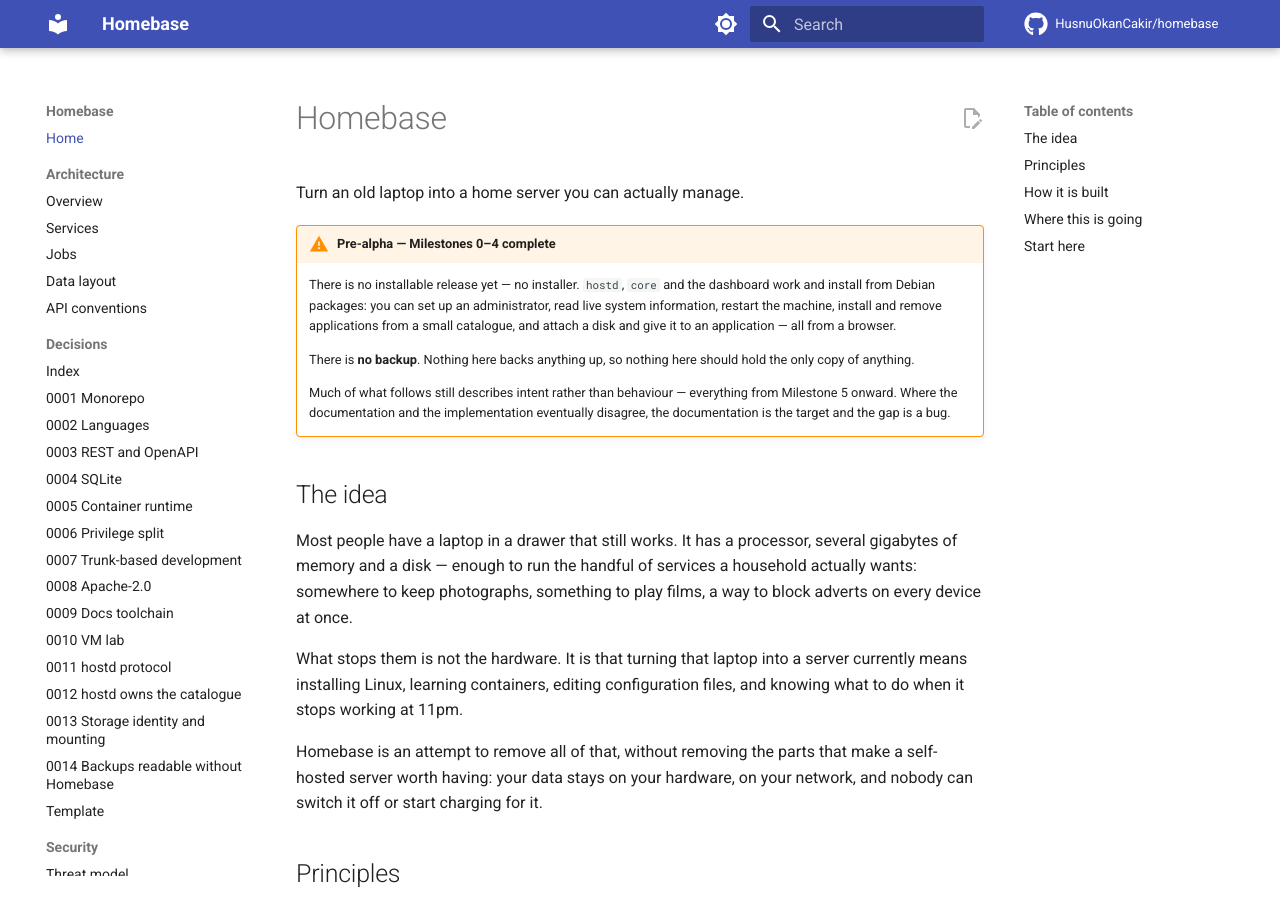
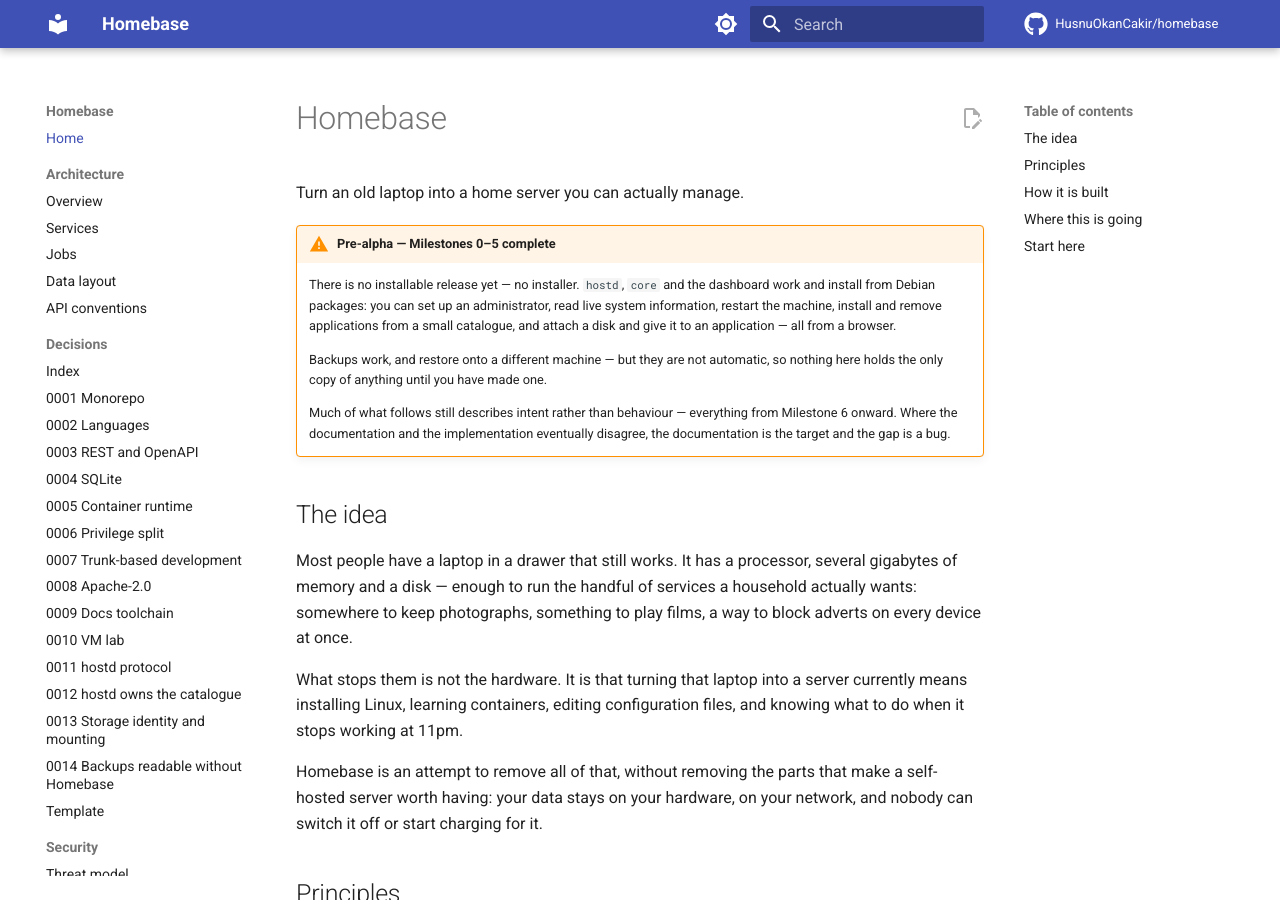
Before and after one commit to HusnuOkanCakir/homebase, an MkDocs documentation site: the page built from docs/index.md, in a window 1280 px wide and 900 px high. Built offline with MkDocs 1.6.1 and Material for MkDocs 9.7.7, drawn with Linux system fonts in a browser that asks for light colours; comment, search, counter and statistics services are not loaded.

Commit message:
docs: Milestone 5 is complete
Roadmap, README, docs index, getting-started, testing and the changelog.

Scheduling is explicitly carried to Milestone 8 rather than quietly
dropped: you have to press the button, and the timers it needs are the
same ones the update mechanism will bring.

The testing document gains the backup test and one more row in the table
of what the VM tests have caught — the database export path, which was
silently untested because core was not running and so there was no
database to export.

Signed-off-by: Okan Cakir <h.okancakir@gmail.com>

```diff
--- a/docs/index.md
+++ b/docs/index.md
@@ -2,18 +2,18 @@
 
 Turn an old laptop into a home server you can actually manage.
 
-!!! warning "Pre-alpha — Milestones 0–4 complete"
+!!! warning "Pre-alpha — Milestones 0–5 complete"
 
     There is no installable release yet — no installer. `hostd`, `core` and the dashboard
     work and install from Debian packages: you can set up an administrator, read live system
     information, restart the machine, install and remove applications from a small catalogue,
     and attach a disk and give it to an application — all from a browser.
 
-    There is **no backup**. Nothing here backs anything up, so nothing here should hold the
-    only copy of anything.
+    Backups work, and restore onto a different machine — but they are not automatic, so
+    nothing here holds the only copy of anything until you have made one.
 
     Much of what follows still describes intent rather than behaviour — everything from
-    Milestone 5 onward. Where the documentation and the implementation eventually disagree,
+    Milestone 6 onward. Where the documentation and the implementation eventually disagree,
     the documentation is the target and the gap is a bug.
 
 ## The idea
```
Also changed, not shown: CHANGELOG.md (+17 -0 lines), README.md (+6 -4 lines), ROADMAP.md (+24 -7 lines), docs/development/getting-started.md (+2 -1 lines), docs/development/testing.md (+7 -0 lines).
